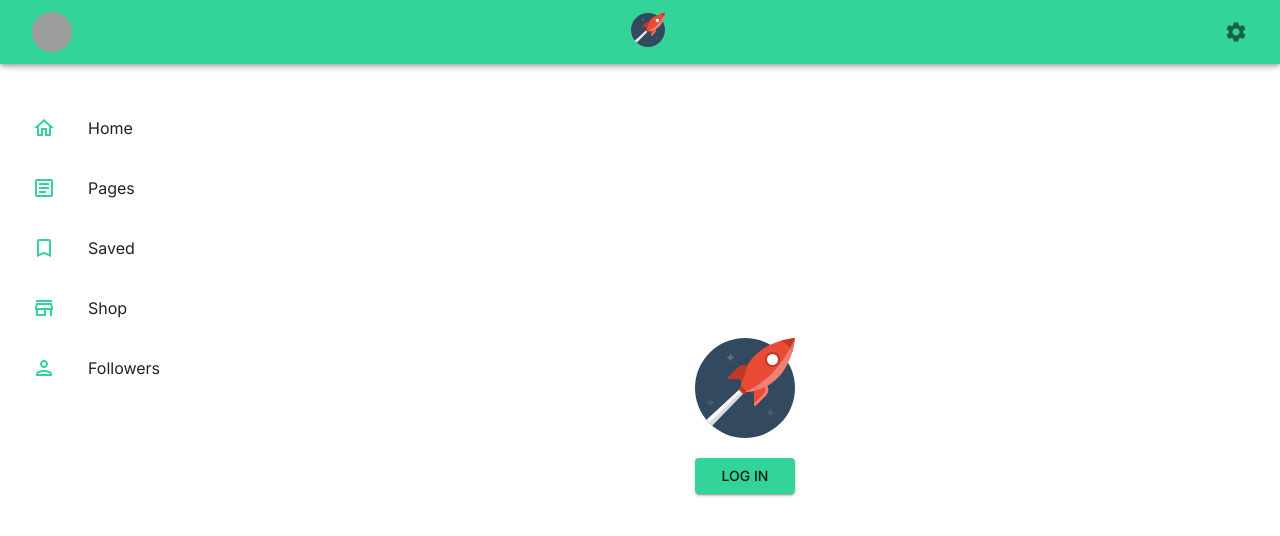
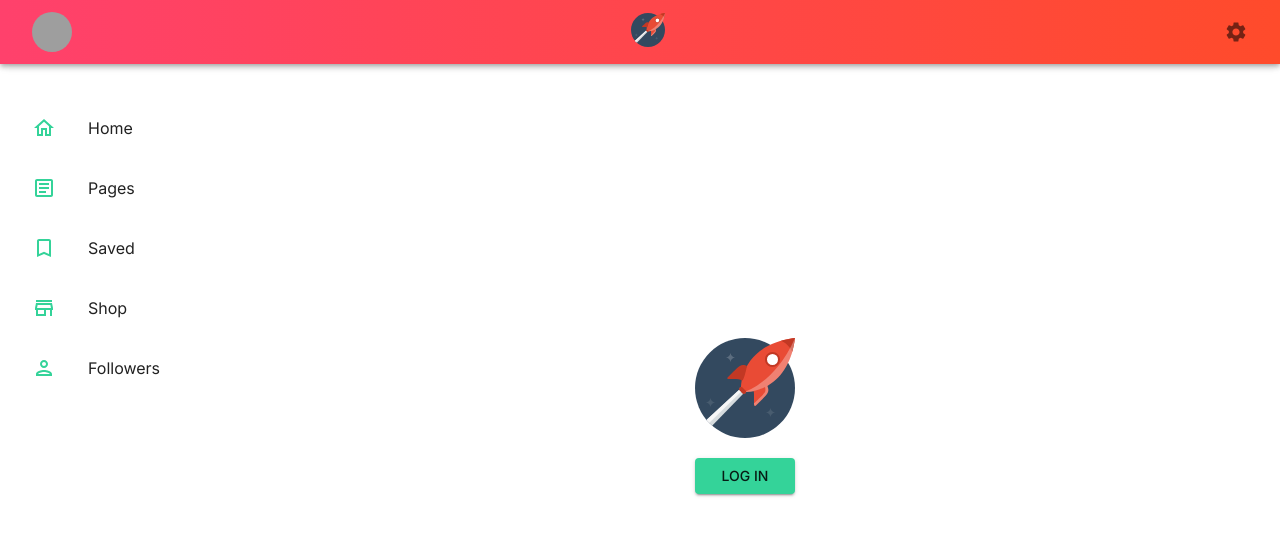
Before and after one commit to basitkorai/social-media-app, a React (Vite) app: page /#/login in a window 1280 px wide. Shown: the top 536 px of the page. Built offline with nearby package versions, Linux system fonts and the light colour scheme; grey boxes are pictures that could not be loaded.

Commit message:
style: navbar background changed

```diff
--- a/src/components/Navbar.jsx
+++ b/src/components/Navbar.jsx
@@ -24,10 +24,15 @@ import {
   menuIconStyles,
 } from '../data/navlinks'
 
-const StyledToolbar = styled(Toolbar)({
+const StyledToolbar = styled(Toolbar)(({ theme }) => ({
   display: 'flex',
   justifyContent: 'space-between',
-})
+  backgroundColor: theme.palette.mode === 'dark' ? 'auto' : '#ff416c',
+  background:
+    theme.palette.mode === 'dark'
+      ? 'auto'
+      : 'linear-gradient(to right, #ff416c, #ff4b2b)',
+}))
 
 const Icons = styled(Box)(({ theme }) => ({
   padding: '0rem',
@@ -68,7 +73,13 @@ const Navbar = () => {
   }
 
   return (
-    <AppBar sx={{ color: 'white', position: 'sticky', top: '0' }}>
+    <AppBar
+      sx={{
+        color: 'white',
+        position: 'sticky',
+        top: '0',
+      }}
+    >
       <StyledToolbar>
         <Icons>
           <IconButton onClick={() => setIsOpen(true)}>
```
